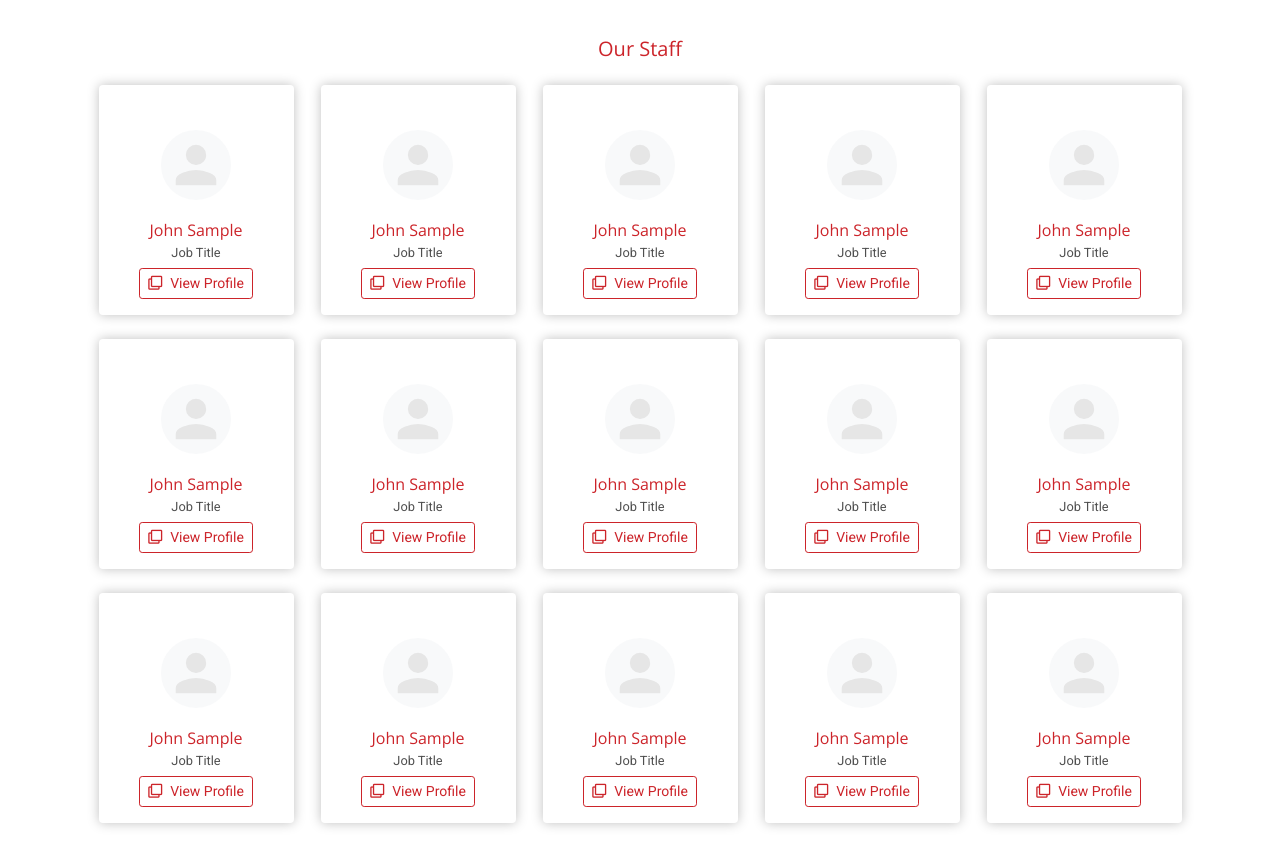
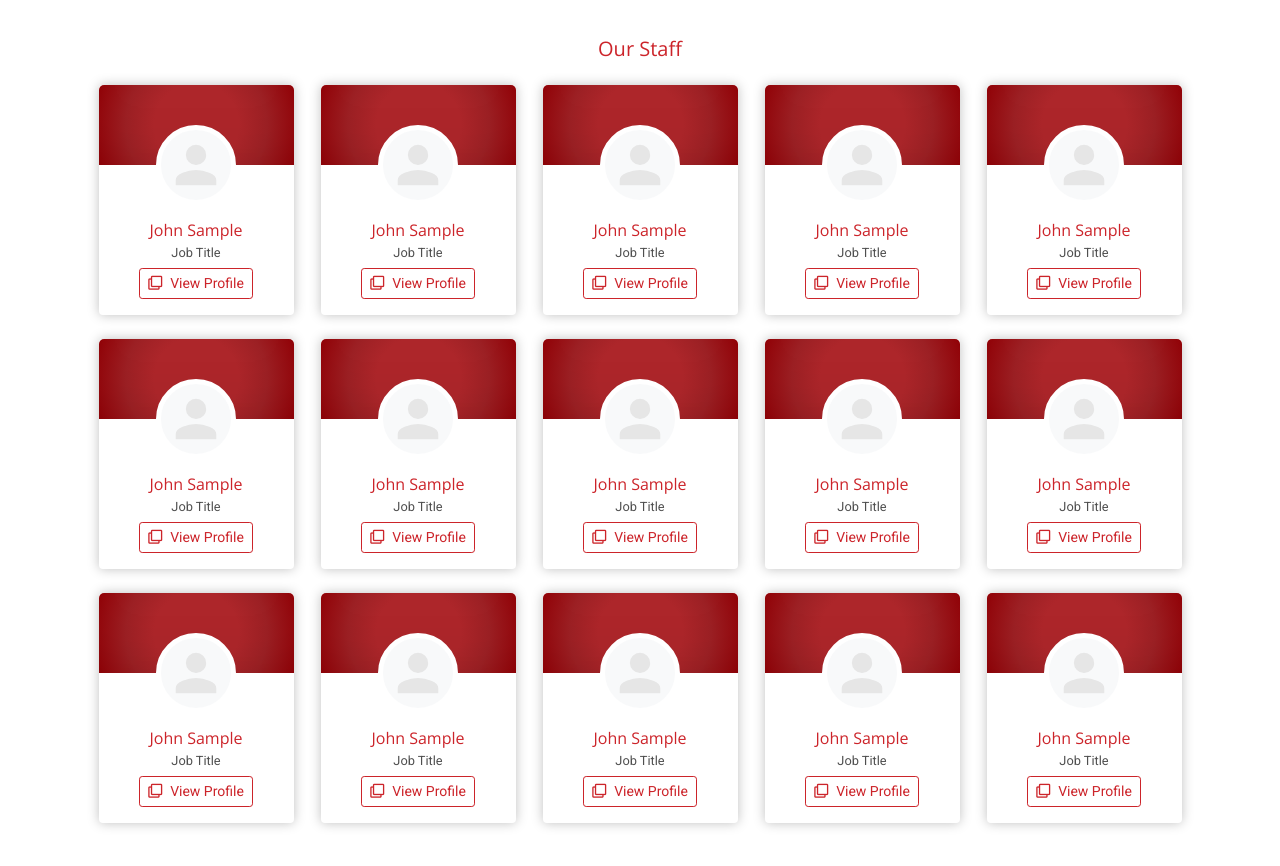
Before and after one commit to thinksmart-software-mockups/sportsbiz, a website: page aboutus.html in a window 1280 px wide. Shown: the part 758-1624 px from the top of the page. Drawn offline with nearby package versions, Linux system fonts and the light colour scheme; some packages are replaced by stand-ins of ours; a script that the page names is missing.

Commit message:
Update aboutus.html

```diff
--- a/aboutus.html
+++ b/aboutus.html
@@ -265,7 +265,31 @@
                         <div class="container">
                             <div class="row">
                                 <div class="col-4 col-sm-12 pl-0 pr-0">
-                                    <div class="card-profile-picture-bg d-flex justify-content-center align-items-center">
+                                    <div class="card-profile-picture-bg gradient-main-1 d-flex justify-content-center align-items-center">
+                                        <div class="card-profile-pic-holder bg-light rounded-circle">
+                                            <img class="w-100 d-block ml-auto mr-auto" src="assets/img/generic-profile-pictures-placeholder.svg"/>
+                                        </div>
+                                    </div>
+                                </div>
+
+                                <div class="col-8 col-sm-12 align-self-center text-center pt-3 pb-3">
+                                    <h6 class="mb-0 mt-sm-4 pt-sm-3">John Sample</h6>
+                                        <div class="mb-sm-1"><small>Job Title</small></div>
+                                    <button type="button" class="btn btn-sm btn-outline-primary" data-toggle="modal"
+                                            data-target="#exampleModalCenter">
+                                    <i class="far fa-clone pr-2"></i>View Profile</button>
+                                </div>
+                            </div>
+                        </div>
+                    </div>
+                    <!-- staff profile card end -->
+
+                    <!-- staff profile card start -->
+                    <div class="profile-card rounded shadow mb-3">
+                        <div class="container">
+                            <div class="row">
+                                <div class="col-4 col-sm-12 pl-0 pr-0">
+                                    <div class="card-profile-picture-bg gradient-main-1 d-flex justify-content-center align-items-center">
                                         <div class="card-profile-pic-holder bg-light rounded-circle d-flex">
                                             <img class="w-100 d-block ml-auto mr-auto" src="assets/img/generic-profile-pictures-placeholder.svg"/>
                                         </div>
@@ -289,7 +313,7 @@
                         <div class="container">
                             <div class="row">
                                 <div class="col-4 col-sm-12 pl-0 pr-0">
-                                    <div class="card-profile-picture-bg d-flex justify-content-center align-items-center">
+                                    <div class="card-profile-picture-bg gradient-main-1 d-flex justify-content-center align-items-center">
                                         <div class="card-profile-pic-holder bg-light rounded-circle d-flex">
                                             <img class="w-100 d-block ml-auto mr-auto" src="assets/img/generic-profile-pictures-placeholder.svg"/>
                                         </div>
@@ -313,7 +337,7 @@
                         <div class="container">
                             <div class="row">
                                 <div class="col-4 col-sm-12 pl-0 pr-0">
-                                    <div class="card-profile-picture-bg d-flex justify-content-center align-items-center">
+                                    <div class="card-profile-picture-bg gradient-main-1 d-flex justify-content-center align-items-center">
                                         <div class="card-profile-pic-holder bg-light rounded-circle d-flex">
                                             <img class="w-100 d-block ml-auto mr-auto" src="assets/img/generic-profile-pictures-placeholder.svg"/>
                                         </div>
@@ -337,31 +361,7 @@
                         <div class="container">
                             <div class="row">
                                 <div class="col-4 col-sm-12 pl-0 pr-0">
-                                    <div class="card-profile-picture-bg d-flex justify-content-center align-items-center">
-                                        <div class="card-profile-pic-holder bg-light rounded-circle d-flex">
-                                            <img class="w-100 d-block ml-auto mr-auto" src="assets/img/generic-profile-pictures-placeholder.svg"/>
-                                        </div>
-                                    </div>
-                                </div>
-
-                                <div class="col-8 col-sm-12 align-self-center text-center pt-3 pb-3">
-                                    <h6 class="mb-0 mt-sm-4 pt-sm-3">John Sample</h6>
-                                        <div class="mb-sm-1"><small>Job Title</small></div>
-                                    <button type="button" class="btn btn-sm btn-outline-primary" data-toggle="modal"
-                                            data-target="#exampleModalCenter">
-                                    <i class="far fa-clone pr-2"></i>View Profile</button>
-                                </div>
-                            </div>
-                        </div>
-                    </div>
-                    <!-- staff profile card end -->
-
-                    <!-- staff profile card start -->
-                    <div class="profile-card rounded shadow mb-3">
-                        <div class="container">
-                            <div class="row">
-                                <div class="col-4 col-sm-12 pl-0 pr-0">
-                                    <div class="card-profile-picture-bg d-flex justify-content-center align-items-center">
+                                    <div class="card-profile-picture-bg gradient-main-1 d-flex justify-content-center align-items-center">
                                         <div class="card-profile-pic-holder bg-light rounded-circle d-flex">
                                             <img class="w-100 d-block ml-auto mr-auto" src="assets/img/generic-profile-pictures-placeholder.svg"/>
                                         </div>
@@ -387,7 +387,7 @@
                         <div class="container">
                             <div class="row">
                                 <div class="col-4 col-sm-12 pl-0 pr-0">
-                                    <div class="card-profile-picture-bg d-flex justify-content-center align-items-center">
+                                    <div class="card-profile-picture-bg gradient-main-1 d-flex justify-content-center align-items-center">
                                         <div class="card-profile-pic-holder bg-light rounded-circle d-flex">
                                             <img class="w-100 d-block ml-auto mr-auto" src="assets/img/generic-profile-pictures-placeholder.svg"/>
                                         </div>
@@ -411,7 +411,7 @@
                         <div class="container">
                             <div class="row">
                                 <div class="col-4 col-sm-12 pl-0 pr-0">
-                                    <div class="card-profile-picture-bg d-flex justify-content-center align-items-center">
+                                    <div class="card-profile-picture-bg gradient-main-1 d-flex justify-content-center align-items-center">
                                         <div class="card-profile-pic-holder bg-light rounded-circle d-flex">
                                             <img class="w-100 d-block ml-auto mr-auto" src="assets/img/generic-profile-pictures-placeholder.svg"/>
                                         </div>
@@ -435,7 +435,7 @@
                         <div class="container">
                             <div class="row">
                                 <div class="col-4 col-sm-12 pl-0 pr-0">
-                                    <div class="card-profile-picture-bg d-flex justify-content-center align-items-center">
+                                    <div class="card-profile-picture-bg gradient-main-1 d-flex justify-content-center align-items-center">
                                         <div class="card-profile-pic-holder bg-light rounded-circle d-flex">
                                             <img class="w-100 d-block ml-auto mr-auto" src="assets/img/generic-profile-pictures-placeholder.svg"/>
                                         </div>
@@ -459,7 +459,7 @@
                         <div class="container">
                             <div class="row">
                                 <div class="col-4 col-sm-12 pl-0 pr-0">
-                                    <div class="card-profile-picture-bg d-flex justify-content-center align-items-center">
+                                    <div class="card-profile-picture-bg gradient-main-1 d-flex justify-content-center align-items-center">
                                         <div class="card-profile-pic-holder bg-light rounded-circle d-flex">
                                             <img class="w-100 d-block ml-auto mr-auto" src="assets/img/generic-profile-pictures-placeholder.svg"/>
                                         </div>
@@ -483,7 +483,7 @@
                         <div class="container">
                             <div class="row">
                                 <div class="col-4 col-sm-12 pl-0 pr-0">
-                                    <div class="card-profile-picture-bg d-flex justify-content-center align-items-center">
+                                    <div class="card-profile-picture-bg gradient-main-1 d-flex justify-content-center align-items-center">
                                         <div class="card-profile-pic-holder bg-light rounded-circle d-flex">
                                             <img class="w-100 d-block ml-auto mr-auto" src="assets/img/generic-profile-pictures-placeholder.svg"/>
                                         </div>
@@ -509,7 +509,7 @@
                         <div class="container">
                             <div class="row">
                                 <div class="col-4 col-sm-12 pl-0 pr-0">
-                                    <div class="card-profile-picture-bg d-flex justify-content-center align-items-center">
+                                    <div class="card-profile-picture-bg gradient-main-1 d-flex justify-content-center align-items-center">
                                         <div class="card-profile-pic-holder bg-light rounded-circle d-flex">
                                             <img class="w-100 d-block ml-auto mr-auto" src="assets/img/generic-profile-pictures-placeholder.svg"/>
                                         </div>
@@ -533,7 +533,7 @@
                         <div class="container">
                             <div class="row">
                                 <div class="col-4 col-sm-12 pl-0 pr-0">
-                                    <div class="card-profile-picture-bg d-flex justify-content-center align-items-center">
+                                    <div class="card-profile-picture-bg gradient-main-1 d-flex justify-content-center align-items-center">
                                         <div class="card-profile-pic-holder bg-light rounded-circle d-flex">
                                             <img class="w-100 d-block ml-auto mr-auto" src="assets/img/generic-profile-pictures-placeholder.svg"/>
                                         </div>
@@ -557,7 +557,7 @@
                         <div class="container">
                             <div class="row">
                                 <div class="col-4 col-sm-12 pl-0 pr-0">
-                                    <div class="card-profile-picture-bg d-flex justify-content-center align-items-center">
+                                    <div class="card-profile-picture-bg gradient-main-1 d-flex justify-content-center align-items-center">
                                         <div class="card-profile-pic-holder bg-light rounded-circle d-flex">
                                             <img class="w-100 d-block ml-auto mr-auto" src="assets/img/generic-profile-pictures-placeholder.svg"/>
                                         </div>
@@ -581,7 +581,7 @@
                         <div class="container">
                             <div class="row">
                                 <div class="col-4 col-sm-12 pl-0 pr-0">
-                                    <div class="card-profile-picture-bg d-flex justify-content-center align-items-center">
+                                    <div class="card-profile-picture-bg gradient-main-1 gradient-main-1 d-flex justify-content-center align-items-center">
                                         <div class="card-profile-pic-holder bg-light rounded-circle d-flex">
                                             <img class="w-100 d-block ml-auto mr-auto" src="assets/img/generic-profile-pictures-placeholder.svg"/>
                                         </div>
@@ -605,7 +605,7 @@
                         <div class="container">
                             <div class="row">
                                 <div class="col-4 col-sm-12 pl-0 pr-0">
-                                    <div class="card-profile-picture-bg d-flex justify-content-center align-items-center">
+                                    <div class="card-profile-picture-bg gradient-main-1 d-flex justify-content-center align-items-center">
                                         <div class="card-profile-pic-holder bg-light rounded-circle d-flex">
                                             <img class="w-100 d-block ml-auto mr-auto" src="assets/img/generic-profile-pictures-placeholder.svg"/>
                                         </div>
@@ -626,7 +626,7 @@
 
 
 
-                    </div><!--all card containers end-->
+                </div><!--all card containers end-->
             </div>
             <!-- </div> -->
         </section>
```
